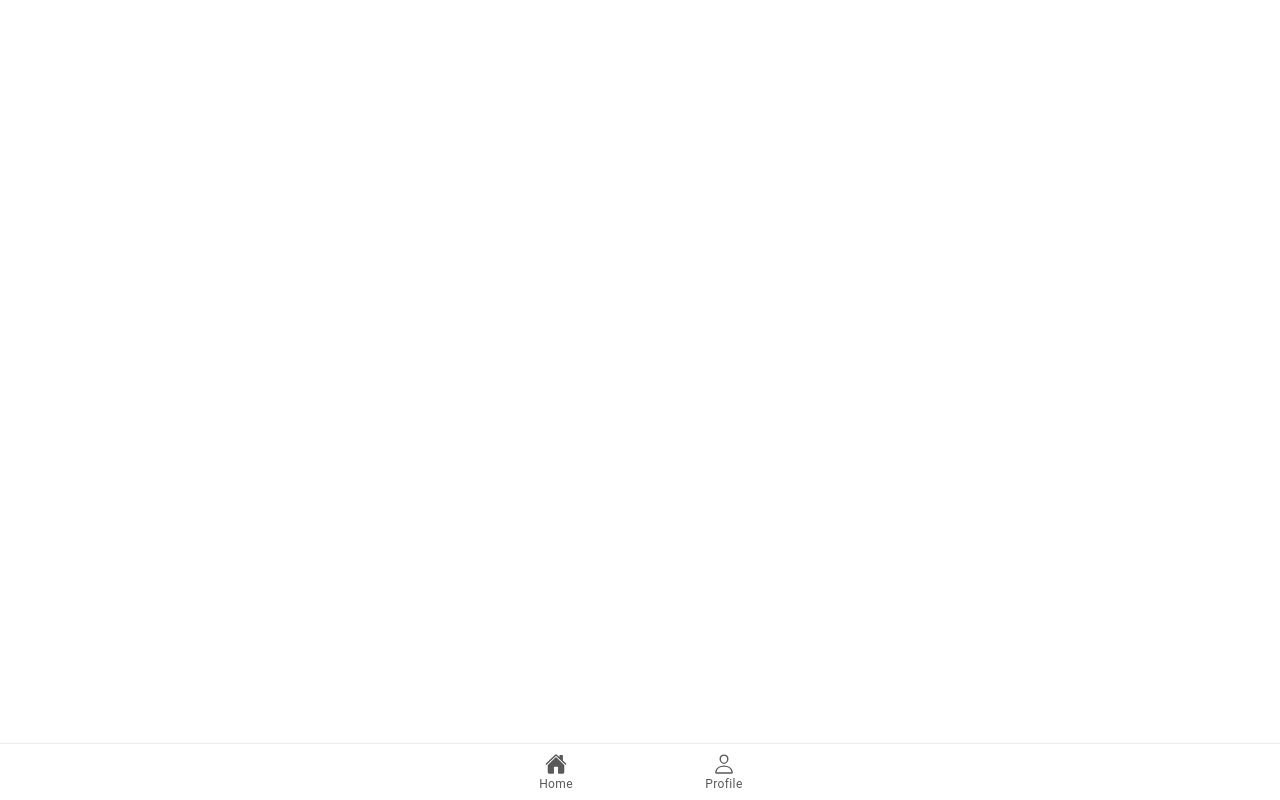
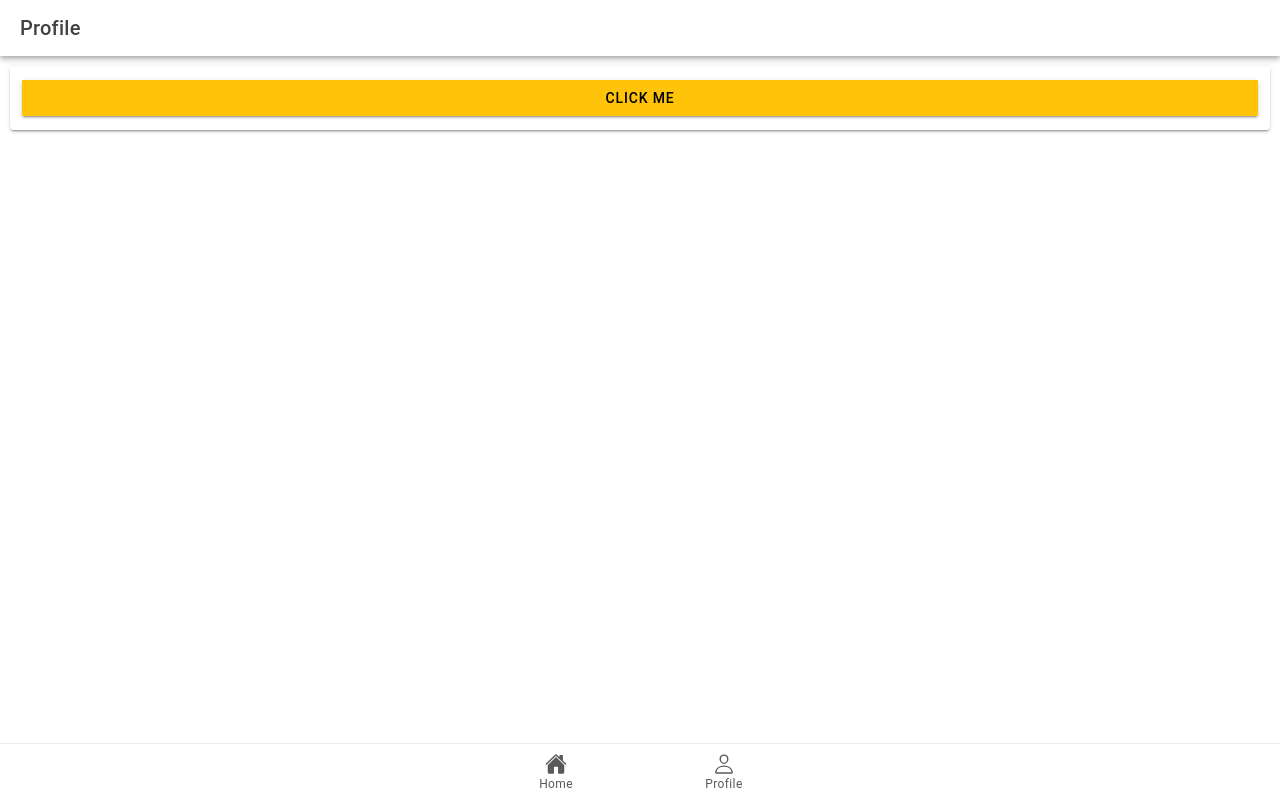
Before and after one commit to cliffamadeus/ion-t-evangelio, a React (Vite) app: page /quotesgenerator in a window 1280 px wide. Built offline with nearby package versions, Linux system fonts and the light colour scheme.

Commit message:
Added Quote Generator

```diff
--- a/src/App.tsx
+++ b/src/App.tsx
@@ -19,6 +19,7 @@ import Profile from './pages/profile';
 import ClickCounter from './pages/clickcounter';
 import Calculator from './pages/calculator';
 import Todolist from './pages/todolist';
+import QuotesGenerator from './pages/quotesgenerator';
 
 /* Core CSS required for Ionic components to work properly */
 import '@ionic/react/css/core.css';
@@ -71,6 +72,10 @@ const App: React.FC = () => (
             <Todolist />
           </Route>
 
+          <Route path="/quotesgenerator">
+            <QuotesGenerator />
+          </Route>
+
         </IonRouterOutlet>
 
         <IonTabBar slot="bottom">
--- a/src/pages/home.tsx
+++ b/src/pages/home.tsx
@@ -29,7 +29,7 @@ import {
 import './home.css';
 
 //Ionic Icons
-import { speedometerOutline,calculator,pencil} from 'ionicons/icons';
+import { speedometerOutline,calculator,pencil, chatbubble} from 'ionicons/icons';
 
 //Additional Routes
 import ClickCounter from './clickcounter';
@@ -49,17 +49,23 @@ const cardData = [
   },
   {
     title: 'To Do List',
-    icon: speedometerOutline,
+    icon: pencil,
     subtitle: 'Applet #3',
     link: '/todolist'
+  },
+  {
+    title: 'Quotes Generator',
+    icon: chatbubble,
+    subtitle: 'Applet #4',
+    link: '/quotesgenerator'
   }
 
 ];
 
   const Home: React.FC = () => {
+
+    {/*Dynamic Search*/}
     const [searchTerm, setSearchTerm] = useState<string>('');
-
-
 
     return (
       <IonPage>
@@ -74,11 +80,11 @@ const cardData = [
               <IonTitle size="large">Home</IonTitle>
             </IonToolbar>
           </IonHeader>
-
+        {/*Dynamic Search*/}
         <>
           <IonSearchbar
             value={searchTerm}
-            onIonInput={(e) => setSearchTerm(e.target.value ?? '')} // Ensure value is always a string
+            onIonInput={(e) => setSearchTerm(e.target.value ?? '')}
           />
 
           {cardData
--- /dev/null
+++ b/src/pages/quotesgenerator.tsx
@@ -0,0 +1,112 @@
+import React, { useState } from 'react';
+import {
+  IonBackButton,
+  IonButton,
+  IonButtons,
+  IonCard,
+  IonCardContent,
+  IonCardHeader,
+  IonCardSubtitle,
+  IonCardTitle,
+  IonCol,
+  IonContent,
+  IonGrid,
+  IonHeader,
+  IonIcon,
+  IonInput,
+  IonItem,
+  IonLabel,
+  IonList,
+  IonPage,
+  IonRow,
+  IonTitle,
+  IonToolbar,
+  IonItemDivider,
+  IonSearchbar,
+  IonAlert,
+  IonActionSheet,
+  IonAvatar,
+  IonThumbnail
+} from '@ionic/react';
+import './profile.css';
+
+//Dynamic data reference
+import rizzCard from '../assets/json/rizzCard.json';
+
+const QuotesGenerator: React.FC = () => {
+
+  const [showAlert, setShowAlert] = useState(false);
+  const [randomIndex, setRandomIndex] =  useState<number | null>(null); // State to store random index
+
+  // Function to generate a random index
+  const generateRandomIndex = () => {
+    return Math.floor(Math.random() * rizzCard.length);
+  };
+
+  // Function to generate a random message
+  const renderRandomMessage = () => {
+    if (randomIndex !== null) {
+      return rizzCard[randomIndex].message;
+    } else {
+      return ''; // Return empty string if randomIndex is null
+    }
+  };
+
+  // Function to handle opening of the alert
+  const handleOpenAlert = () => {
+    const newIndex = generateRandomIndex();
+    setRandomIndex(newIndex);
+    setShowAlert(true);
+  };
+
+  // Function to handle closing of the alert
+  const handleAlertDismiss = () => {
+    setRandomIndex(0); // Reset the index to 0
+    setShowAlert(false); // Hide the alert
+  };
+
+
+
+  return (
+    <IonPage>
+      <IonHeader>
+        <IonToolbar>
+          <IonTitle>Profile</IonTitle>
+        </IonToolbar>
+      </IonHeader>
+      <IonContent fullscreen>
+        <IonHeader collapse="condense">
+          <IonToolbar>
+            <IonTitle size="large">Quote Generator</IonTitle>
+          </IonToolbar>
+        </IonHeader>
+
+        <IonCard>
+
+          {/*Button Grid*/}
+          <IonGrid>
+            <IonRow>
+                <IonCol size="" push="">
+
+                <IonButton id="present-alert" color="warning" expand="full" onClick={handleOpenAlert}>Click me</IonButton>
+                <IonAlert
+                  isOpen={showAlert}
+                  onDidDismiss={handleAlertDismiss} // Call the handleAlertDismiss function when the alert is closed
+                  header="Rizz"
+                  subHeader=""
+                  message={renderRandomMessage()}
+                  buttons={['Close']}
+                />
+
+                </IonCol>
+
+
+            </IonRow>
+          </IonGrid>
+        </IonCard>
+      </IonContent>
+    </IonPage>
+  );
+};
+
+export default  QuotesGenerator;
```
